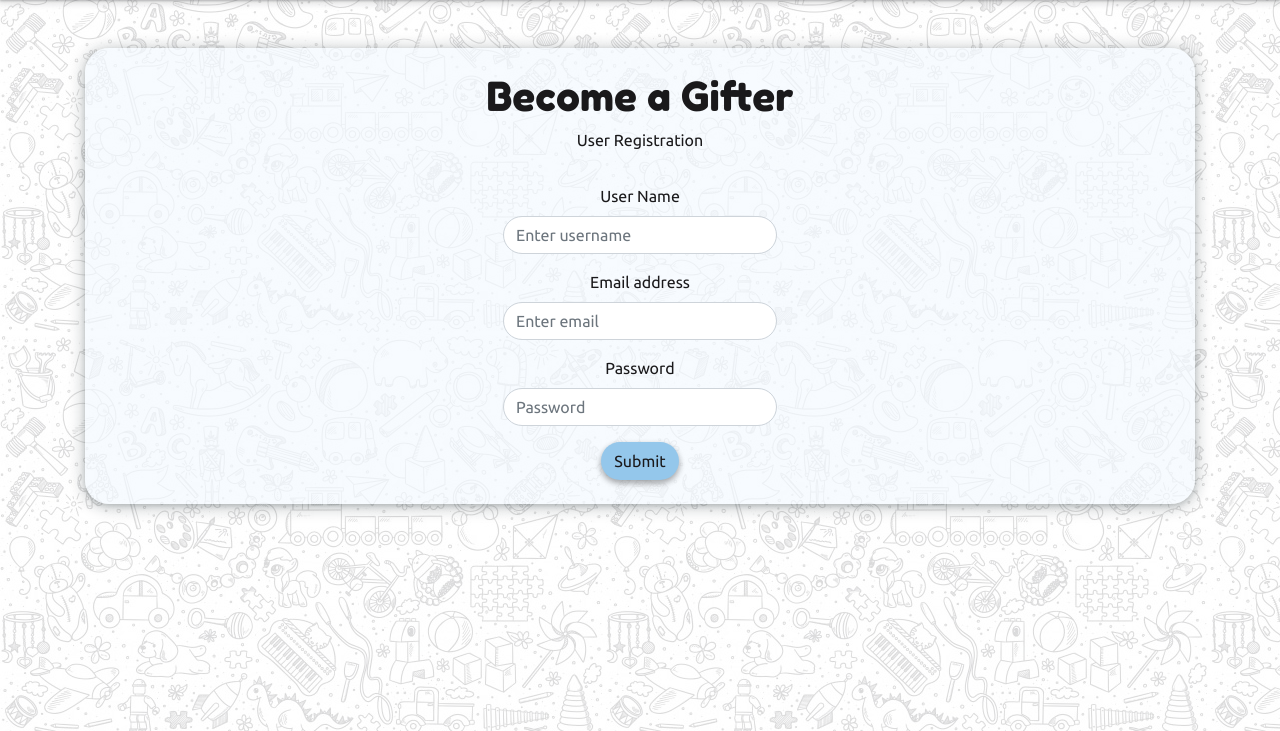
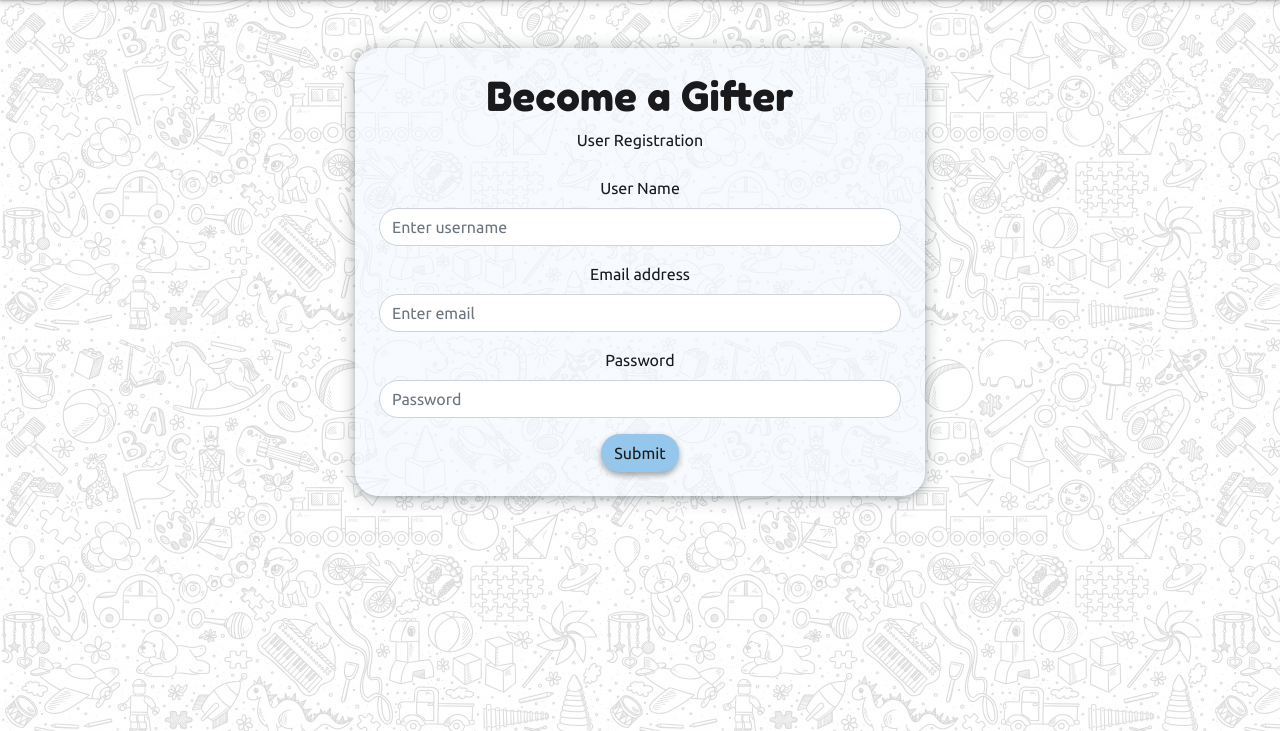
Before and after one commit to 4forces/CI-MS3-project3, a Flask app: page /register in a window 1280 px wide. Shown: the part 69-800 px from the top of the page. Run offline with Flask 2, Linux system fonts and the light colour scheme; some libraries are stand-ins or nearby versions.

Commit message:
Tidy up layout for register.template.html: Reduce from col-8 to col-6.

```diff
--- a/templates/register.template.html
+++ b/templates/register.template.html
@@ -4,16 +4,12 @@
 
 {% block content %}
 <div class="container">
-    <section class="frame mt-5">
+    <section class="mt-5">
         <div class="row justify-content-center text-center">
-        <div class="col-8 text-center">
+            <div class="col-6 frame">
                 <h1>Become a Gifter</h1>
                 <p>User Registration</p>
-        </div>
-    </div>
-
-    <div class="row justify-content-center text-center">
-        <form class="mt-3">
+                <form class="mt-4">
                     <div class="form-group">
                         <label for="username">User Name</label>
                         <input type="text" class="form-control form-field" id="username" placeholder="Enter username">
@@ -29,6 +25,7 @@
                     <button type="submit" class="btn bt">Submit</button>
                 </form>
             </div>
+        </div>
     </section>
 </div>
 
```
Lines whose indentation alone changed are shown as unchanged.
